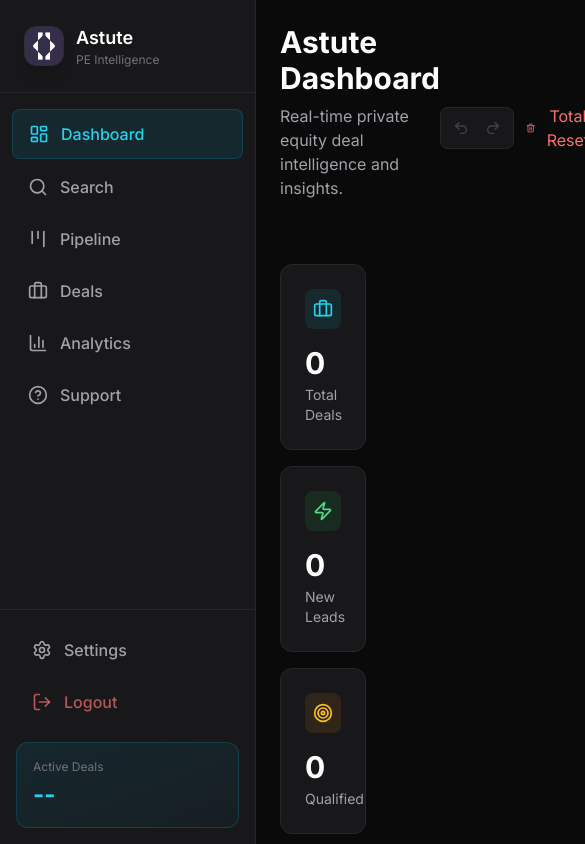
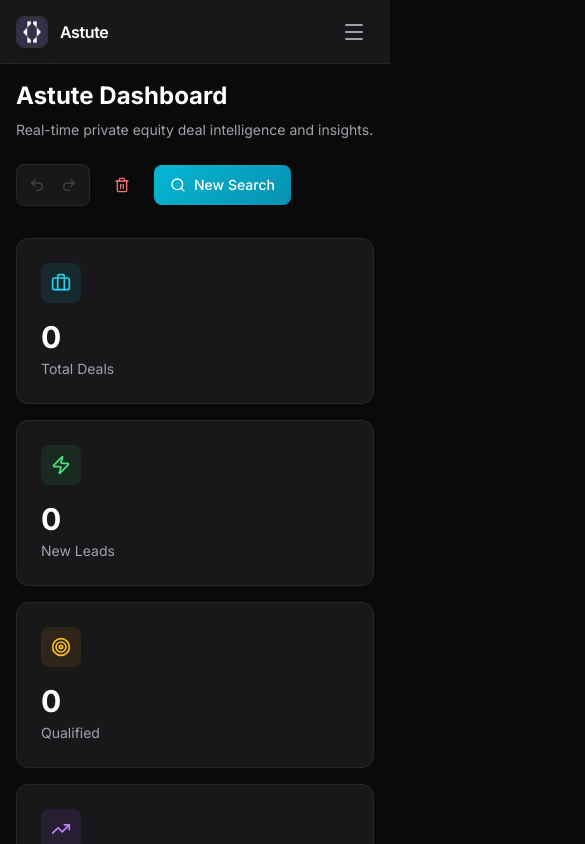
Before and after one commit to alleyandstreet/astute_dealintelligence, a Next.js app: page / in a window 390 px wide. Shown: the top 844 px of the page, 585 px wide, since content can reach past the window. Built offline with nearby package versions, Linux system fonts and the light colour scheme; no server answers; the database is empty.

Commit message:
feat: full mobile responsiveness and layout optimization

```diff
--- a/src/app/analytics/page.tsx
+++ b/src/app/analytics/page.tsx
@@ -18,17 +18,7 @@
     Legend,
 } from "recharts";
 
-interface Deal {
-    id: string;
-    industry?: string;
-    viabilityScore?: number;
-    motivationScore?: number;
-    valuationMin?: number;
-    valuationMax?: number;
-    status: string;
-    createdAt: string;
-    sourceName?: string;
-}
+import { Deal } from "@/types";
 
 const COLORS = ["#06b6d4", "#10b981", "#f59e0b", "#8b5cf6", "#ef4444"];
 
@@ -116,11 +106,13 @@
     }
 
     return (
-        <div className="max-w-7xl mx-auto">
+        <div className="max-w-7xl mx-auto space-y-8">
             {/* Header */}
             <div className="mb-8">
-                <h1 className="text-3xl font-bold text-white mb-2">Analytics</h1>
-                <p className="text-[var(--text-muted)]">Deal intelligence and market insights</p>
+                <h1 className="text-2xl sm:text-3xl font-bold text-white mb-2">Analytics</h1>
+                <p className="text-sm sm:text-base text-[var(--text-muted)]">
+                    Market intelligence and aggregate deal performance insights.
+                </p>
             </div>
 
             {/* Stats Cards */}
--- a/src/app/deals/page.tsx
+++ b/src/app/deals/page.tsx
@@ -6,30 +6,10 @@
 import Link from "next/link";
 import DealModal from "@/components/DealModal";
 
-interface Deal {
-    id: string;
-    name: string;
-    description?: string;
-    industry?: string;
-    revenue?: number;
-    revenueType?: string;
-    valuationMin?: number;
-    valuationMax?: number;
-    viabilityScore?: number;
-    motivationScore?: number;
-    dealQuality?: number;
-    aiSummary?: string;
-    redditAuthor?: string;
-    redditUrl?: string;
-    riskFlags?: string;
-    sellerSignals?: string;
-    status: string;
-    createdAt: string;
-    contactReddit?: string;
-}
+import { Deal } from "@/types";
 
-function formatCurrency(value: number | undefined): string {
-    if (!value) return "N/A";
+function formatCurrency(value: number | null | undefined): string {
+    if (value === null || value === undefined) return "N/A";
     if (value >= 1000000) return `$${(value / 1000000).toFixed(1)}M`;
     if (value >= 1000) return `$${(value / 1000).toFixed(0)}K`;
     return `$${value}`;
@@ -176,16 +156,16 @@
     }
 
     return (
-        <div className="max-w-7xl mx-auto">
+        <div className="max-w-7xl mx-auto space-y-6">
             {/* Header */}
-            <div className="flex items-center justify-between mb-6">
+            <div className="flex flex-col sm:flex-row sm:items-center justify-between gap-6">
                 <div>
-                    <h1 className="text-3xl font-bold text-white mb-2">Browse Deals</h1>
-                    <p className="text-[var(--text-muted)]">
-                        {filteredDeals.length} of {deals.length} deals
+                    <h1 className="text-2xl sm:text-3xl font-bold text-white mb-2">Browse Deals</h1>
+                    <p className="text-sm text-[var(--text-muted)]">
+                        Showing {filteredDeals.length} of {deals.length} discovered opportunities
                     </p>
                 </div>
-                <div className="flex items-center gap-3">
+                <div className="flex flex-wrap items-center gap-3">
                     <div className="flex items-center bg-[var(--card)] border border-[var(--border)] rounded-lg p-1">
                         <button
                             onClick={handleUndo}
@@ -208,13 +188,13 @@
                     <button
                         onClick={handleTotalReset}
                         disabled={isResetting || deals.length === 0}
-                        className="btn-outline flex items-center gap-2 text-red-400 border-red-500/20 hover:bg-red-500/10"
+                        className="btn-outline flex items-center gap-2 text-red-400 border-red-500/20 hover:bg-red-500/10 h-[40px] px-3 text-sm"
                     >
                         {isResetting ? <Loader2 className="w-4 h-4 animate-spin" /> : <Trash2 className="w-4 h-4" />}
-                        Total Reset
+                        <span className="hidden xs:inline">Reset</span>
                     </button>
 
-                    <Link href="/sources" className="btn-primary flex items-center gap-2">
+                    <Link href="/sources" className="btn-primary flex items-center gap-2 h-[40px] px-4 text-sm">
                         <Search className="w-4 h-4" />
                         New Search
                     </Link>
--- a/src/app/login/page.tsx
+++ b/src/app/login/page.tsx
@@ -47,7 +47,7 @@
                 <div className="text-center mb-8">
                     <div className="flex items-center justify-center gap-3 mb-6">
                         <div className="w-8 h-8 rounded-lg overflow-hidden border border-white/10 shadow-lg">
-                            <img src="/logo.jpg" alt="Alley & Street" className="w-full h-full object-cover" />
+                            <img src="/brand-logo.jpg" alt="Alley & Street" className="w-full h-full object-cover" />
                         </div>
                         <span className="text-sm font-semibold text-white/60 tracking-[0.2em] uppercase">Alley & Street</span>
                     </div>
--- a/src/app/page.tsx
+++ b/src/app/page.tsx
@@ -178,14 +178,16 @@
   ];
 
   return (
-    <div className="max-w-7xl mx-auto">
+    <div className="max-w-7xl mx-auto space-y-8">
       {/* Header */}
-      <div className="flex items-center justify-between mb-8">
-        <div className="mb-8">
-          <h1 className="text-3xl font-bold text-white mb-2">Astute Dashboard</h1>
-          <p className="text-[var(--text-muted)]">Real-time private equity deal intelligence and insights.</p>
+      <div className="flex flex-col sm:flex-row sm:items-center justify-between gap-6">
+        <div>
+          <h1 className="text-2xl sm:text-3xl font-bold text-white mb-2">Astute Dashboard</h1>
+          <p className="text-sm sm:text-base text-[var(--text-muted)] max-w-xl">
+            Real-time private equity deal intelligence and insights.
+          </p>
         </div>
-        <div className="flex items-center gap-3">
+        <div className="flex flex-wrap items-center gap-3">
           <div className="flex items-center bg-[var(--card)] border border-[var(--border)] rounded-lg p-1">
             <button
               onClick={handleUndo}
@@ -208,15 +210,15 @@
           <button
             onClick={handleTotalReset}
             disabled={isResetting || stats.totalDeals === 0}
-            className="btn-outline flex items-center gap-2 text-red-400 border-red-500/20 hover:bg-red-500/10 h-[42px]"
+            className="btn-outline flex items-center gap-2 text-red-400 border-red-500/20 hover:bg-red-500/10 h-[40px] px-3 text-sm"
           >
             {isResetting ? <Loader2 className="w-4 h-4 animate-spin" /> : <Trash2 className="w-4 h-4" />}
-            Total Reset
+            <span className="hidden xs:inline">Reset</span>
           </button>
 
           <Link
             href="/sources"
-            className="btn-primary flex items-center gap-2"
+            className="btn-primary flex items-center gap-2 h-[40px] px-4 text-sm"
           >
             <Search className="w-4 h-4" />
             New Search
--- a/src/app/pipeline/page.tsx
+++ b/src/app/pipeline/page.tsx
@@ -23,28 +23,7 @@
 import { toast } from "sonner";
 import DealModal from "@/components/DealModal";
 
-interface Deal {
-    id: string;
-    name: string;
-    description?: string;
-    industry?: string;
-    revenue?: number;
-    revenueType?: string;
-    valuationMin?: number;
-    valuationMax?: number;
-    viabilityScore?: number;
-    motivationScore?: number;
-    dealQuality?: number;
-    aiSummary?: string;
-    redditAuthor?: string;
-    redditUrl?: string;
-    riskFlags?: string;
-    sellerSignals?: string;
-    status: string;
-    createdAt: string;
-    contactReddit?: string;
-    sourceName?: string;
-}
+import { Deal } from "@/types";
 
 const COLUMNS = [
     { id: "new_leads", title: "New Leads", color: "cyan" },
@@ -54,8 +33,8 @@
     { id: "due_diligence", title: "Due Diligence", color: "green" },
 ];
 
-function formatCurrency(value: number | undefined): string {
-    if (!value) return "N/A";
+function formatCurrency(value: number | null | undefined): string {
+    if (value === null || value === undefined) return "N/A";
     if (value >= 1000000) return `$${(value / 1000000).toFixed(1)}M`;
     if (value >= 1000) return `$${(value / 1000).toFixed(0)}K`;
     return `$${value}`;
@@ -347,16 +326,16 @@
     }
 
     return (
-        <div>
+        <div className="space-y-6">
             {/* Header */}
-            <div className="flex items-center justify-between mb-6">
+            <div className="flex flex-col sm:flex-row sm:items-center justify-between gap-6">
                 <div>
-                    <h1 className="text-3xl font-bold text-white mb-2">Pipeline</h1>
-                    <p className="text-[var(--text-muted)]">
-                        Drag and drop deals to manage your pipeline
+                    <h1 className="text-2xl sm:text-3xl font-bold text-white mb-2">Pipeline</h1>
+                    <p className="text-sm text-[var(--text-muted)]">
+                        Drag and drop deals to manage stage progression
                     </p>
                 </div>
-                <div className="flex items-center gap-3">
+                <div className="flex flex-wrap items-center gap-3">
                     <div className="flex items-center bg-[var(--card)] border border-[var(--border)] rounded-lg p-1">
                         <button
                             onClick={handleUndo}
@@ -379,15 +358,15 @@
                     <button
                         onClick={handleTotalReset}
                         disabled={isResetting || deals.length === 0}
-                        className="btn-outline flex items-center gap-2 text-red-400 border-red-500/20 hover:bg-red-500/10"
+                        className="btn-outline flex items-center gap-2 text-red-400 border-red-500/20 hover:bg-red-500/10 h-[40px] px-3 text-sm"
                     >
                         {isResetting ? <Loader2 className="w-4 h-4 animate-spin" /> : <Trash2 className="w-4 h-4" />}
-                        Total Reset
+                        <span className="hidden xs:inline">Reset</span>
                     </button>
 
-                    <div className="flex items-center gap-2 text-[var(--text-muted)] ml-4">
+                    <div className="flex items-center gap-2 text-[var(--text-muted)] bg-[var(--card)] border border-[var(--border)] px-3 py-2 rounded-lg text-sm">
                         <TrendingUp className="w-4 h-4" />
-                        <span>{deals.length} total deals</span>
+                        <span className="whitespace-nowrap">{deals.length} deals</span>
                     </div>
                 </div>
             </div>
--- a/src/components/LayoutContent.tsx
+++ b/src/components/LayoutContent.tsx
@@ -1,10 +1,13 @@
 "use client";
 
+import { useState } from "react";
 import { usePathname } from "next/navigation";
 import Sidebar from "@/components/Sidebar";
+import { Menu } from "lucide-react";
 
 export function LayoutContent({ children }: { children: React.ReactNode }) {
     const pathname = usePathname();
+    const [isSidebarOpen, setIsSidebarOpen] = useState(false);
     const isLoginPage = pathname === "/login";
 
     if (isLoginPage) {
@@ -12,11 +15,32 @@
     }
 
     return (
-        <>
-            <Sidebar />
-            <main className="ml-64 min-h-screen p-6">
-                {children}
-            </main>
-        </>
+        <div className="flex flex-col min-h-screen">
+            {/* Mobile Header */}
+            <header className="lg:hidden h-16 bg-[var(--card)] border-b border-[var(--border)] flex items-center justify-between px-4 sticky top-0 z-40">
+                <div className="flex items-center gap-3">
+                    <div className="w-8 h-8 rounded-lg overflow-hidden border border-white/10 shadow-lg">
+                        <img src="/brand-logo.jpg" alt="Alley & Street" className="w-full h-full object-cover" />
+                    </div>
+                    <span className="font-semibold text-white tracking-tight">Astute</span>
+                </div>
+                <button
+                    onClick={() => setIsSidebarOpen(true)}
+                    className="p-2 text-[var(--text-muted)] hover:text-white transition-colors"
+                    aria-label="Open menu"
+                >
+                    <Menu className="w-6 h-6" />
+                </button>
+            </header>
+
+            <div className="flex flex-1">
+                <Sidebar isOpen={isSidebarOpen} onClose={() => setIsSidebarOpen(false)} />
+
+                {/* Main Content Area */}
+                <main className="flex-1 lg:ml-64 p-4 sm:p-6 lg:p-8 overflow-x-hidden">
+                    {children}
+                </main>
+            </div>
+        </div>
     );
 }
--- a/src/components/Sidebar.tsx
+++ b/src/components/Sidebar.tsx
@@ -13,6 +13,7 @@
     LogOut,
     HelpCircle,
     ShieldAlert,
+    X,
 } from "lucide-react";
 import { signOut, useSession } from "next-auth/react";
 
@@ -25,7 +26,12 @@
     { href: "/support", label: "Support", icon: HelpCircle },
 ];
 
-export default function Sidebar() {
+interface SidebarProps {
+    isOpen?: boolean;
+    onClose?: () => void;
+}
+
+export default function Sidebar({ isOpen, onClose }: SidebarProps) {
     const { data: session } = useSession();
     const pathname = usePathname();
     const isLoginPage = pathname === "/login";
@@ -33,22 +39,37 @@
     if (isLoginPage) return null;
 
     return (
-        <aside className="fixed left-0 top-0 h-screen w-64 bg-[var(--card)] border-r border-[var(--border)] flex flex-col z-50">
-            {/* Logo */}
-            <div className="p-6 border-b border-[var(--border)]">
-                <Link href="/" className="flex items-center gap-3">
+        <>
+            {/* Mobile Overlay */}
+            {isOpen && (
+                <div
+                    className="fixed inset-0 bg-black/60 backdrop-blur-sm z-[60] lg:hidden"
+                    onClick={onClose}
+                />
+            )}
+
+            <aside className={`fixed left-0 top-0 h-screen w-64 bg-[var(--card)] border-r border-[var(--border)] flex flex-col z-[70] transition-transform duration-300 lg:translate-x-0 ${isOpen ? 'translate-x-0' : '-translate-x-full'}`}>
+                {/* Logo & Close Button */}
+                <div className="p-6 border-b border-[var(--border)] flex items-center justify-between">
+                    <Link href="/" className="flex items-center gap-3" onClick={onClose}>
                         <div className="w-10 h-10 rounded-xl overflow-hidden border border-white/10 shadow-lg">
-                        <img src="/logo.jpg" alt="Alley & Street" className="w-full h-full object-cover" />
+                            <img src="/brand-logo.jpg" alt="Alley & Street" className="w-full h-full object-cover" />
                         </div>
                         <div>
-                        <h1 className="font-semibold text-lg text-white">Astute</h1>
-                        <p className="text-xs text-[var(--text-dim)]">PE Intelligence</p>
+                            <h1 className="font-semibold text-lg text-white leading-tight">Astute</h1>
+                            <p className="text-[10px] uppercase tracking-wider text-[var(--text-dim)]">Intelligence</p>
                         </div>
                     </Link>
+                    <button
+                        onClick={onClose}
+                        className="lg:hidden p-2 text-[var(--text-muted)] hover:text-white transition-colors"
+                    >
+                        <X className="w-5 h-5" />
+                    </button>
                 </div>
 
                 {/* Navigation */}
-            <nav className="flex-1 py-4 px-3 space-y-1">
+                <nav className="flex-1 py-6 px-3 space-y-1 overflow-y-auto">
                     {navItems.map((item) => {
                         const isActive = pathname === item.href;
                         const Icon = item.icon;
@@ -57,8 +78,9 @@
                             <Link
                                 key={item.href}
                                 href={item.href}
+                                onClick={onClose}
                                 className={`flex items-center gap-3 px-4 py-3 rounded-lg transition-all duration-150 ${isActive
-                                ? "bg-cyan-500/10 text-cyan-400 border border-cyan-500/20"
+                                    ? "bg-cyan-500/10 text-cyan-400 border border-cyan-500/20 shadow-[0_0_15px_rgba(6,182,212,0.1)]"
                                     : "text-[var(--text-muted)] hover:bg-[var(--card-hover)] hover:text-white"
                                     }`}
                             >
@@ -72,6 +94,7 @@
                     {session?.user && (session.user as any).role === "super_admin" && (
                         <Link
                             href="/admin"
+                            onClick={onClose}
                             className="flex items-center gap-3 px-4 py-3 rounded-lg text-amber-400 hover:bg-amber-400/10 transition-all border border-transparent hover:border-amber-400/20 mt-4 group"
                         >
                             <ShieldAlert className="w-5 h-5 group-hover:animate-pulse" />
@@ -81,10 +104,11 @@
                 </nav>
 
                 {/* Bottom section */}
-            <div className="p-4 border-t border-[var(--border)]">
+                <div className="p-4 border-t border-[var(--border)] bg-[#121214]">
                     <Link
                         href="/settings"
-                    className="flex items-center gap-3 px-4 py-3 rounded-lg text-[var(--text-muted)] hover:bg-[var(--card-hover)] hover:text-white transition-all"
+                        onClick={onClose}
+                        className="flex items-center gap-3 px-4 py-3 rounded-lg text-[var(--text-muted)] hover:bg-[var(--card-hover)] hover:text-white transition-all mb-1"
                     >
                         <Settings className="w-5 h-5" />
                         <span className="font-medium">Settings</span>
@@ -92,18 +116,22 @@
 
                     <button
                         onClick={() => signOut({ callbackUrl: "/login" })}
-                    className="w-full mt-1 flex items-center gap-3 px-4 py-3 rounded-lg text-red-400/70 hover:bg-red-500/10 hover:text-red-400 transition-all text-left"
+                        className="w-full flex items-center gap-3 px-4 py-3 rounded-lg text-red-400/70 hover:bg-red-500/10 hover:text-red-400 transition-all text-left"
                     >
                         <LogOut className="w-5 h-5" />
                         <span className="font-medium">Logout</span>
                     </button>
 
-                {/* Stats card */}
-                <div className="mt-4 p-4 rounded-xl bg-gradient-to-br from-cyan-500/10 to-cyan-600/5 border border-cyan-500/20">
-                    <p className="text-xs text-[var(--text-dim)] mb-1">Active Deals</p>
-                    <p className="text-2xl font-bold text-cyan-400">--</p>
+                    {/* Stats card (hidden on very small screens to save space) */}
+                    <div className="mt-4 p-4 rounded-xl bg-gradient-to-br from-cyan-500/10 to-cyan-600/5 border border-cyan-500/20 hidden sm:block">
+                        <p className="text-[10px] uppercase tracking-widest text-[var(--text-dim)] mb-1 font-semibold">Live System</p>
+                        <div className="flex items-center justify-between">
+                            <p className="text-xl font-bold text-cyan-400">Online</p>
+                            <div className="w-2 h-2 rounded-full bg-green-500 animate-pulse shadow-[0_0_8px_rgba(34,197,94,0.6)]" />
+                        </div>
                     </div>
                 </div>
             </aside>
+        </>
     );
 }
--- a/src/middleware.ts
+++ b/src/proxy.ts
@@ -21,8 +21,8 @@
 );
 
 export const config = {
-    // Protect all routes except login, api/auth, and public assets
+    // Protect all routes except login, api/auth, and public files (anything with a dot)
     matcher: [
-        "/((?!login|api/auth|_next/static|_next/image|assets|favicon.ico).*)",
+        "/((?!login|api/auth|_next/static|_next/image|favicon.ico|.*\\.).*)",
     ],
 };
```
Also changed, not shown: src/components/DealModal.tsx (+23 -32 lines), public/brand-logo.jpg (renamed from public/logo.jpg), 1 other file (tests, documents, lock files or other folders). Lines whose indentation alone changed are shown as unchanged.
